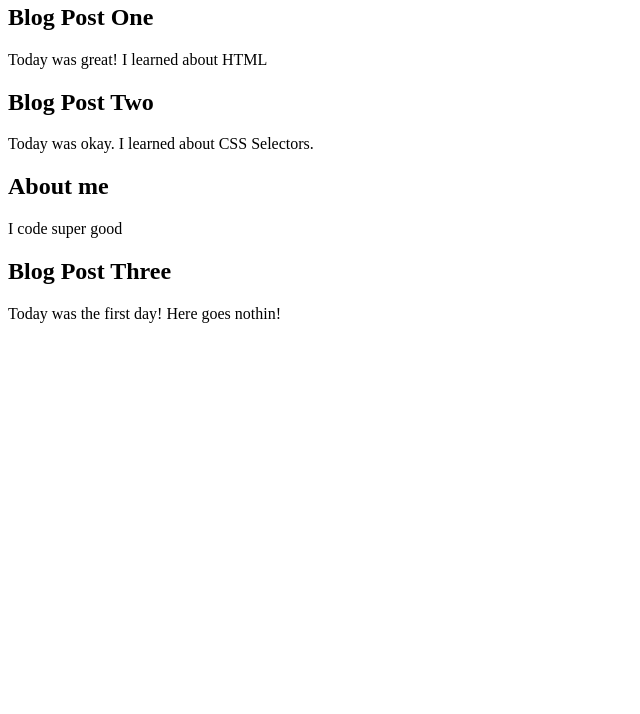
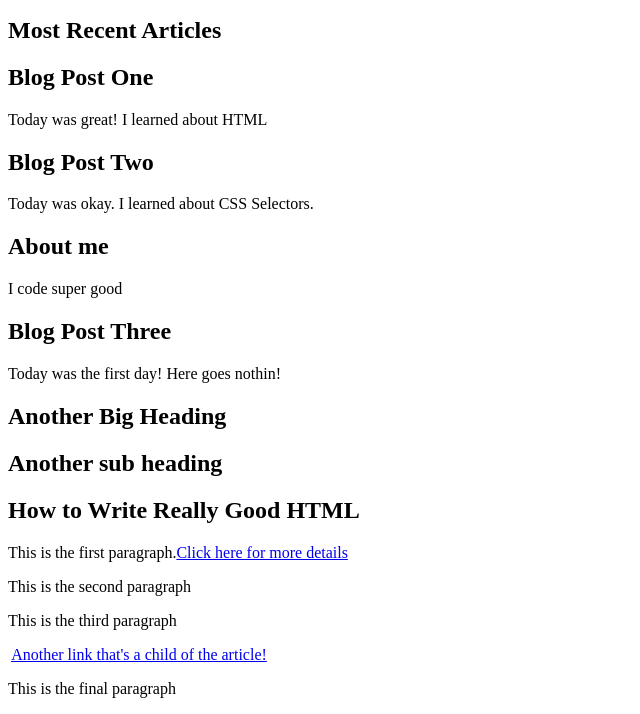
Before and after one commit to NewForce-at-Mountwest/css-selectors-example-code, a plain HTML site: page index.html in a window 1280 px wide. Shown: the part 110-824 px from the top of the page, without its empty margins (0-640 px from the left). Before the commit the page ends 800 px from the top, so only its background shows below. Drawn offline with Linux system fonts and the light colour scheme.

Commit message:
deleted example code from c1

```diff
--- a/index.html
+++ b/index.html
@@ -1,17 +1,15 @@
 <!DOCTYPE html>
 <html lang="en">
-
   <head>
-  <meta charset="UTF-8">
-  <meta name="viewport" content="width=device-width, initial-scale=1.0">
-  <meta http-equiv="X-UA-Compatible" content="ie=edge">
+    <meta charset="UTF-8" />
+    <meta name="viewport" content="width=device-width, initial-scale=1.0" />
+    <meta http-equiv="X-UA-Compatible" content="ie=edge" />
     <title>Document</title>
-  <link rel="stylesheet" href="style.css">
+    <link rel="stylesheet" href="style.css" />
   </head>
 
   <body>
-  <!-- Insert heading here -->
-
+    <h1>My Awesome Blog</h1>
     <h2>by Me, a Great Blogger</h2>
     <section class="blog-articles">
       <h2>Most Recent Articles</h2>
@@ -31,7 +29,20 @@
         <h2>Blog Post Three</h2>
         <p>Today was the first day! Here goes nothin!</p>
       </article>
+      <h1>Another Big Heading</h1>
+      <h2>Another sub heading</h2>
     </section>
+
+    <article>
+      <h2>How to Write Really Good HTML</h2>
+      <p>
+        This is the first paragraph.<a href="#">Click here for more details</a>
+      </p>
+      <p>This is the second paragraph</p>
+      <p>This is the third paragraph</p>
+      <img src="" alt="" />
+      <a href="#">Another link that's a child of the article!</a>
+      <p>This is the final paragraph</p>
+    </article>
   </body>
-
 </html>
```
Also changed, not shown: style.css (+16 -7 lines), 1 other file. Lines whose indentation alone changed are shown as unchanged.
